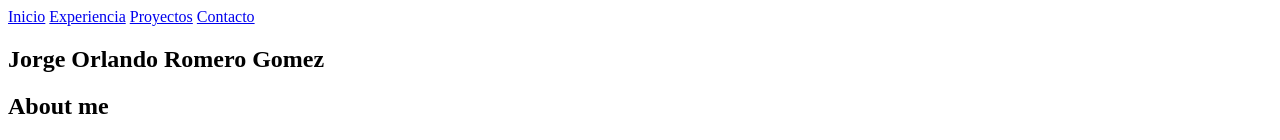
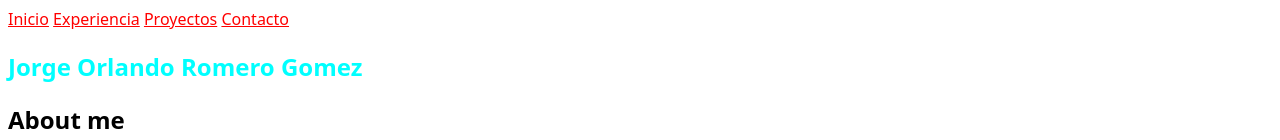
Before and after one commit to landogomez/web-playground, a plain HTML site: page cv/index.html in a window 1280 px wide. Shown: the top 140 px of the page. Drawn offline with Linux system fonts and the light colour scheme.

Commit message:
pseudoclases

```diff
--- a/cv/index.html
+++ b/cv/index.html
@@ -4,15 +4,15 @@
     <meta charset="UTF-8">
     <meta name="viewport" content="width=device-width, initial-scale=1.0">
     <title>Portfolio landitogomez</title>
-    <link rel="styleesheet" href="style.css">
+    <link rel="stylesheet" href="./style.css">
 </head>
 <body>
     <header>
         <nav>
-            <a href="#aboutme">Inicio</a>
-            <a href="#experiencia">Experiencia</a>
-            <a href="#proyectos">Proyectos</a>
-            <a href="#contacto">Contacto</a>
+            <a class="link" href="#aboutme">Inicio</a>
+            <a class="link" href="#experiencia">Experiencia</a>
+            <a class="link" href="#proyectos">Proyectos</a>
+            <a class="link" href="#contacto">Contacto</a>
         </nav>
     </header>
 
--- a/cv/style.css
+++ b/cv/style.css
@@ -0,0 +1,16 @@
+h1 {
+    color: aqua;
+}
+
+body {
+    background-color: white;
+    font-family: system-ui, -apple-system, BlinkMacSystemFont, 'Segoe UI', Roboto, Oxygen, Ubuntu, Cantarell, 'Open Sans', 'Helvetica Neue', sans-serif;
+}
+
+.link {
+    color: red;
+}
+
+.link:hover {
+    color: yellow;
+}
```
